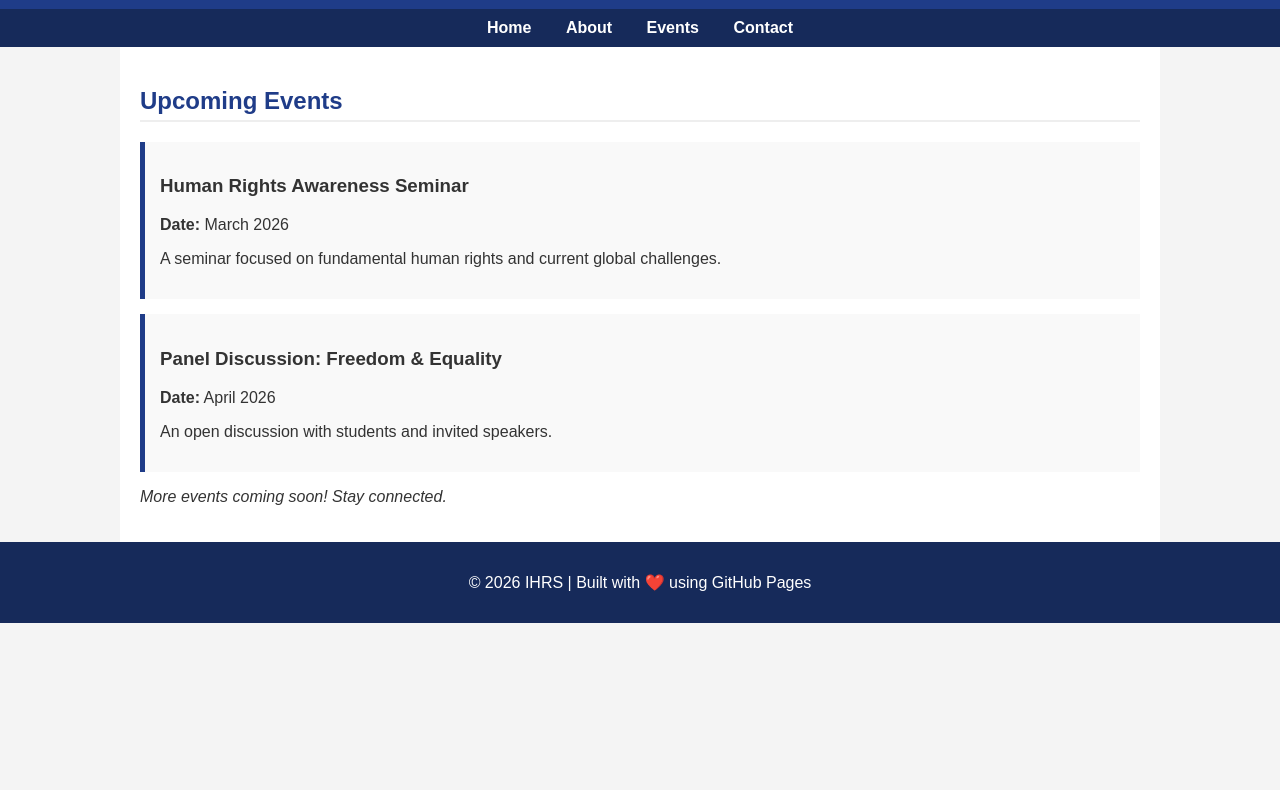
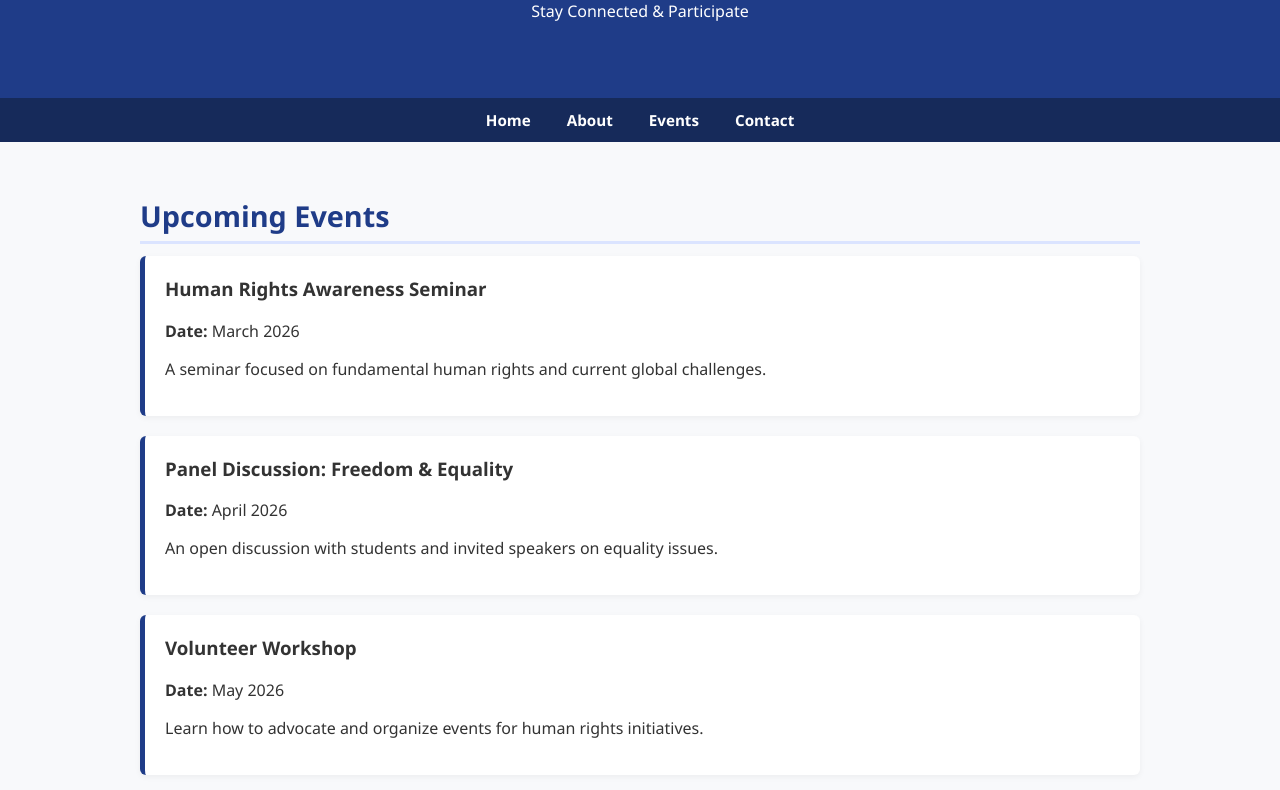
Before and after one commit to Cryyyybabyyyy/ihrs-cu.github.io, a plain HTML site: page events.html in a window 1280 px wide. Shown: the part 131-921 px from the top of the page. Before the commit the page ends 800 px from the top, so only its background shows below. Drawn offline with Linux system fonts and the light colour scheme.

Commit message:
Refactor events.html for better styling and layout
Updated styles and structure for improved layout and design.

```diff
--- a/events.html
+++ b/events.html
@@ -4,25 +4,28 @@
   <meta charset="UTF-8">
   <title>IHRS | Events</title>
   <meta name="viewport" content="width=device-width, initial-scale=1.0">
+
   <style>
-        body { margin:0; font-family:Arial, sans-serif; background:#f4f4f4; color:#333; }
-        header { background:#1f3c88; color:#fff; padding:30px 0; text-align:center; }
-        nav { background:#162a5a; padding:10px; text-align:center; }
-        nav a { color:white; margin:0 15px; text-decoration:none; font-weight:bold; }
-        nav a:hover { text-decoration:underline; }
-        .container { max-width:1000px; margin:auto; padding:20px; background:#fff; }
-        h2 { color:#1f3c88; border-bottom:2px solid #eee; padding-bottom:5px; }
-        .event { background:#f9f9f9; padding:15px; border-left:5px solid #1f3c88; margin-bottom:15px; }
-        footer { background:#162a5a; color:#fff; text-align:center; padding:15px; }
+    body { margin:0; font-family:'Segoe UI', Arial, sans-serif; background:#f8f9fb; color:#333; }
+    header { background:#1f3c88; color:#fff; text-align:center; padding:60px 20px; }
+    header h1 { margin:0; font-size:2.5rem; }
+    nav { display:flex; justify-content:center; background:#162a5a; padding:12px 0; position:sticky; top:0; z-index:100; }
+    nav a { color:#fff; margin:0 18px; text-decoration:none; font-weight:600; font-size:0.95rem; transition:0.3s ease; }
+    nav a:hover { color:#a0c4ff; }
+    .container { max-width:1000px; margin:auto; padding:30px 20px; }
+    h2 { color:#1f3c88; font-size:1.8rem; margin-bottom:12px; border-bottom:3px solid #dbe4ff; padding-bottom:6px; }
+    .event-card { background:#fff; padding:20px; border-left:5px solid #1f3c88; margin-bottom:20px; box-shadow:0 2px 6px rgba(0,0,0,0.05); border-radius:6px; }
+    .event-card h3 { margin-top:0; }
+    footer { text-align:center; padding:18px; font-size:0.9rem; background:#162a5a; color:#fff; margin-top:40px; }
   </style>
 </head>
 <body>
 
 <header>
   <h1>IHRS Events</h1>
+  <p>Stay Connected & Participate</p>
 </header>
 
-<!-- NAVBAR -->
 <nav>
   <a href="index.html">Home</a>
   <a href="about.html">About</a>
@@ -34,24 +37,29 @@
   <section>
     <h2>Upcoming Events</h2>
 
-        <div class="event">
+    <div class="event-card">
       <h3>Human Rights Awareness Seminar</h3>
       <p><strong>Date:</strong> March 2026</p>
       <p>A seminar focused on fundamental human rights and current global challenges.</p>
     </div>
 
-        <div class="event">
+    <div class="event-card">
       <h3>Panel Discussion: Freedom & Equality</h3>
       <p><strong>Date:</strong> April 2026</p>
-            <p>An open discussion with students and invited speakers.</p>
+      <p>An open discussion with students and invited speakers on equality issues.</p>
     </div>
 
-        <p><em>More events coming soon! Stay connected.</em></p>
+    <div class="event-card">
+      <h3>Volunteer Workshop</h3>
+      <p><strong>Date:</strong> May 2026</p>
+      <p>Learn how to advocate and organize events for human rights initiatives.</p>
+    </div>
+
   </section>
 </div>
 
 <footer>
-    <p>© 2026 IHRS | Built with ❤️ using GitHub Pages</p>
+  © 2026 IHRS – Built with ❤️ using GitHub Pages
 </footer>
 
 </body>
```
Lines whose indentation alone changed are shown as unchanged.
